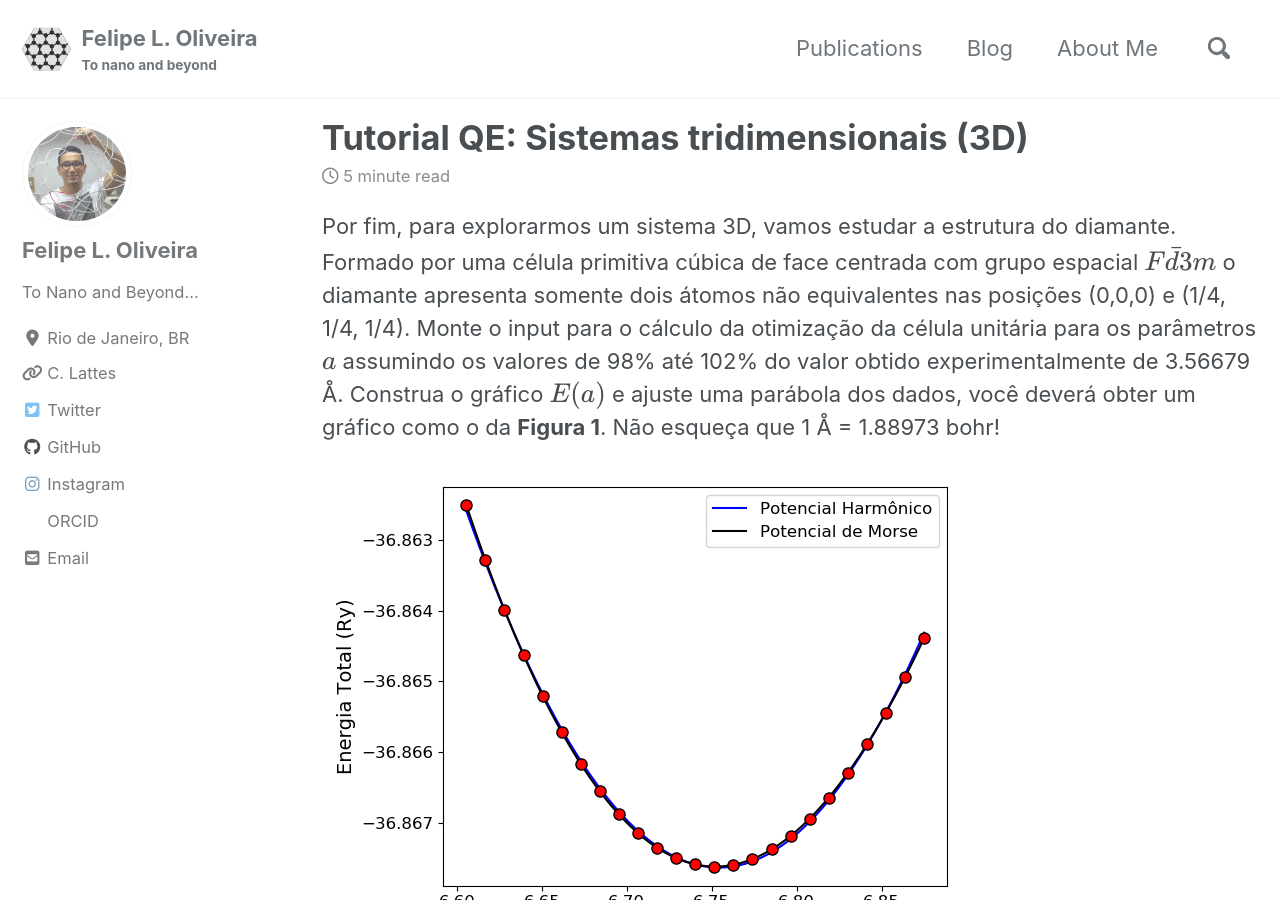
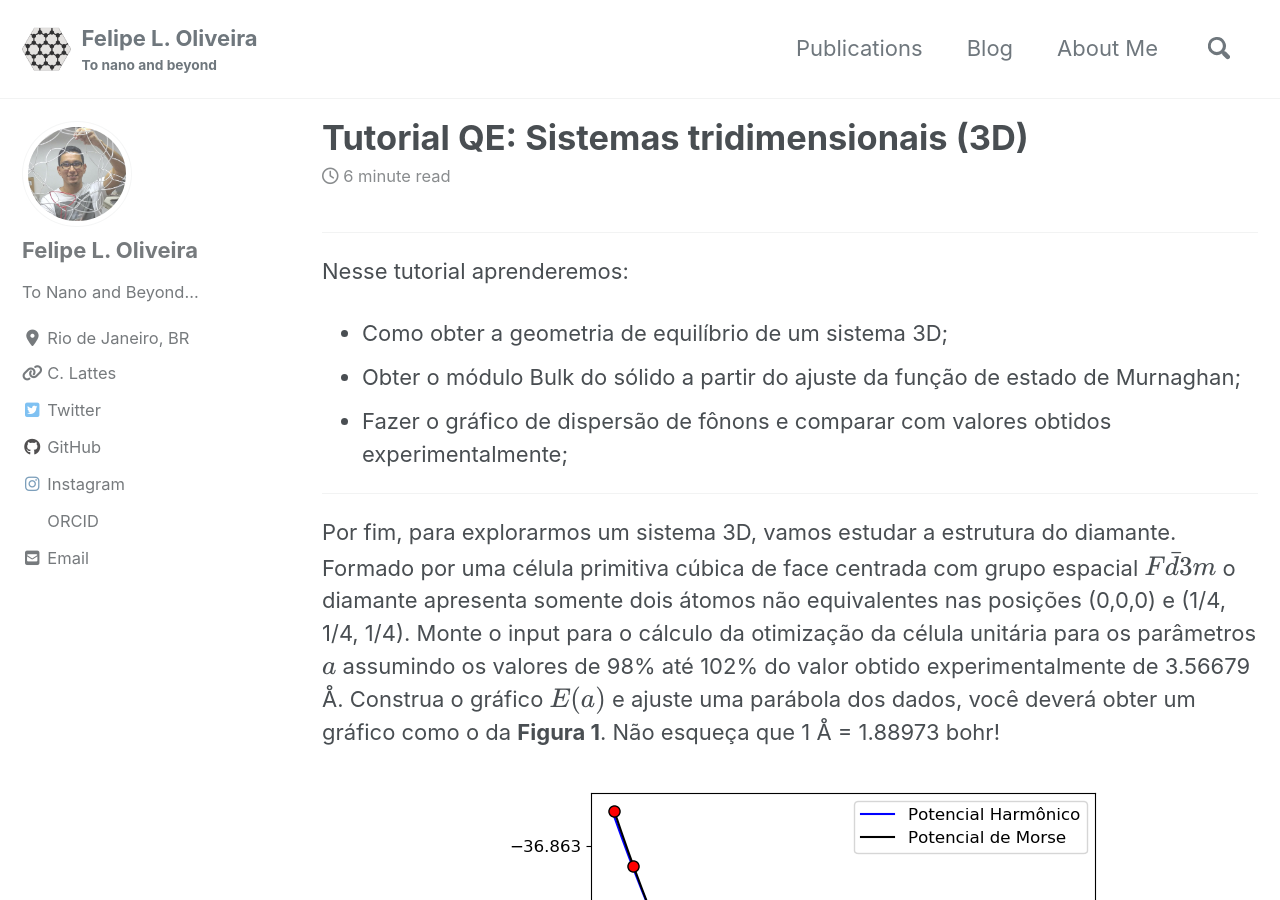
Before and after one commit to lipelopesoliveira/lipelopesoliveira.github.io, a Jekyll site: the page built from _posts/tutoriais_qe/2019-09-03-cap2-5.md, in a window 1280 px wide and 900 px high. Built offline with Jekyll 4.4.1, drawn with Linux system fonts in a browser that asks for light colours; cached includes are drawn as plain includes; nearby versions of some CDN libraries; formulas are drawn with MathJax 3.

Commit message:
Update 2019-09-03-cap2-5.md

```diff
--- a/_posts/tutoriais_qe/2019-09-03-cap2-5.md
+++ b/_posts/tutoriais_qe/2019-09-03-cap2-5.md
@@ -9,10 +9,17 @@ excerpt: "Obtendo a estrutura de equilíbrio, energia coesiva e modos vibraciona
 mathjax: "true"
 ---
 
+***
+Nesse tutorial aprenderemos:
+  - Como obter a geometria de equilíbrio de um sistema 3D;
+  - Obter o módulo Bulk do sólido a partir do ajuste da função de estado de Murnaghan;
+  - Fazer o gráfico de dispersão de fônons e comparar com valores obtidos experimentalmente;
+
+***
 
 Por fim, para explorarmos um sistema 3D, vamos estudar a estrutura do diamante. Formado por uma célula primitiva cúbica de face centrada com grupo espacial $$F\bar{d}3m$$ o diamante apresenta somente dois átomos não equivalentes nas posições (0,0,0) e (1/4, 1/4, 1/4). Monte o input para o cálculo da otimização da célula unitária para os parâmetros $$a$$ assumindo os valores de 98% até 102% do valor obtido experimentalmente de 3.56679 Å. Construa o gráfico $$E(a)$$ e ajuste uma parábola dos dados, você deverá obter um gráfico como o da **Figura 1**. Não esqueça que 1 Å = 1.88973 bohr!
 
-<img src="{{ site.url }}{{ site.baseurl }}/images/posts/tutorial_qe/diamante_curve.png" alt="Energia em função do parâmetro a da célula unitária para o diamante">
+<div align="center"><img src="{{ site.url }}{{ site.baseurl }}/images/posts/tutorial_qe/diamante_curve.png" alt="Energia em função do parâmetro a da célula unitária para o diamante"></div>
 
 **Figura 1:** Energia em função do parâmetro $$a$$ da célula unitária, $$E(a)$$, para o diamante. Os pontos vermelhos são os valores calculados a linha preta o ajuste de um potencial de Morse e a linha preta um ajuste de um potencial harmônico. Perceba como, nesse caso, o potencial harmônico foi virtualmente tão bom quanto o potencial de Morse.
 
```
